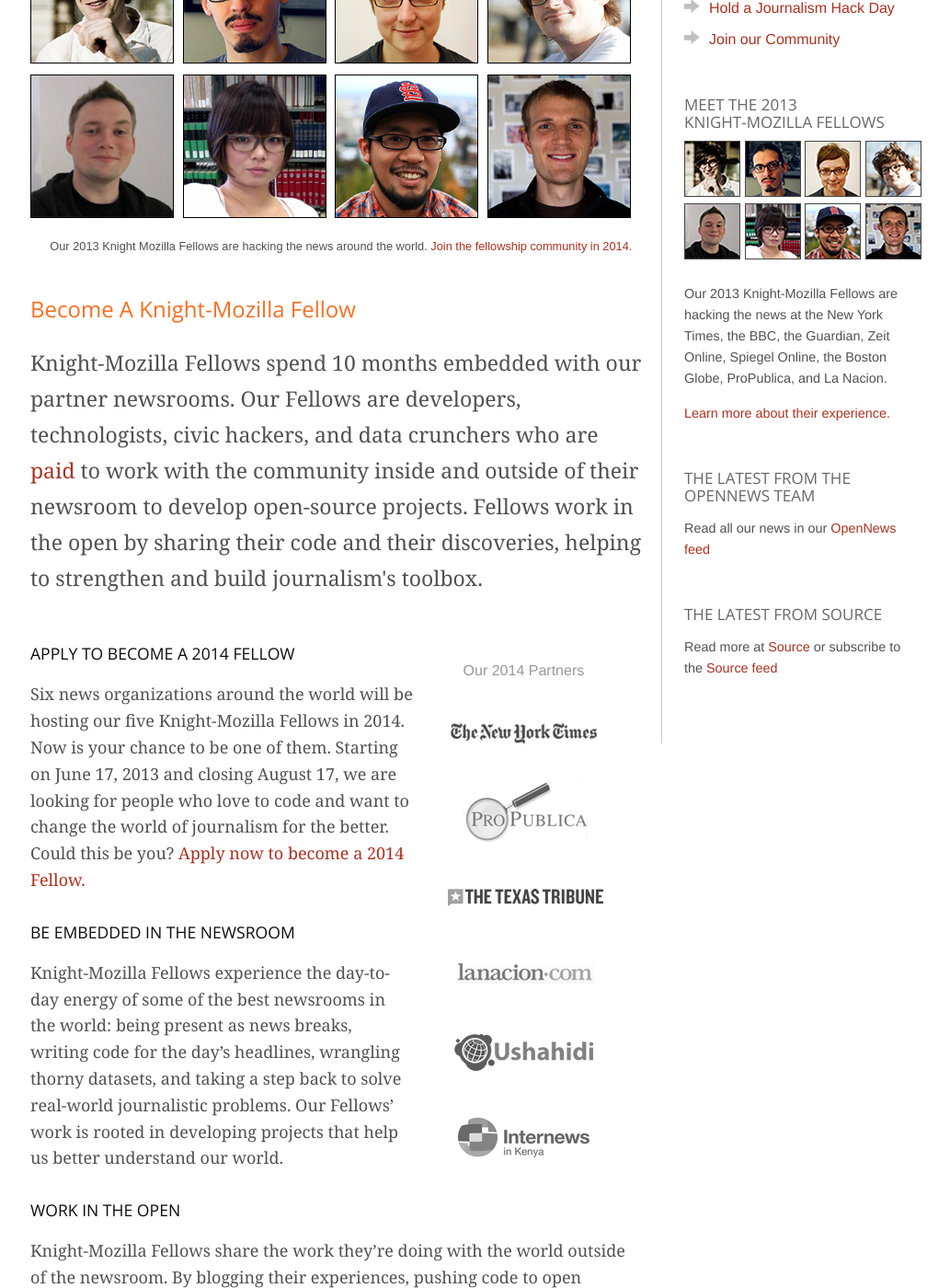
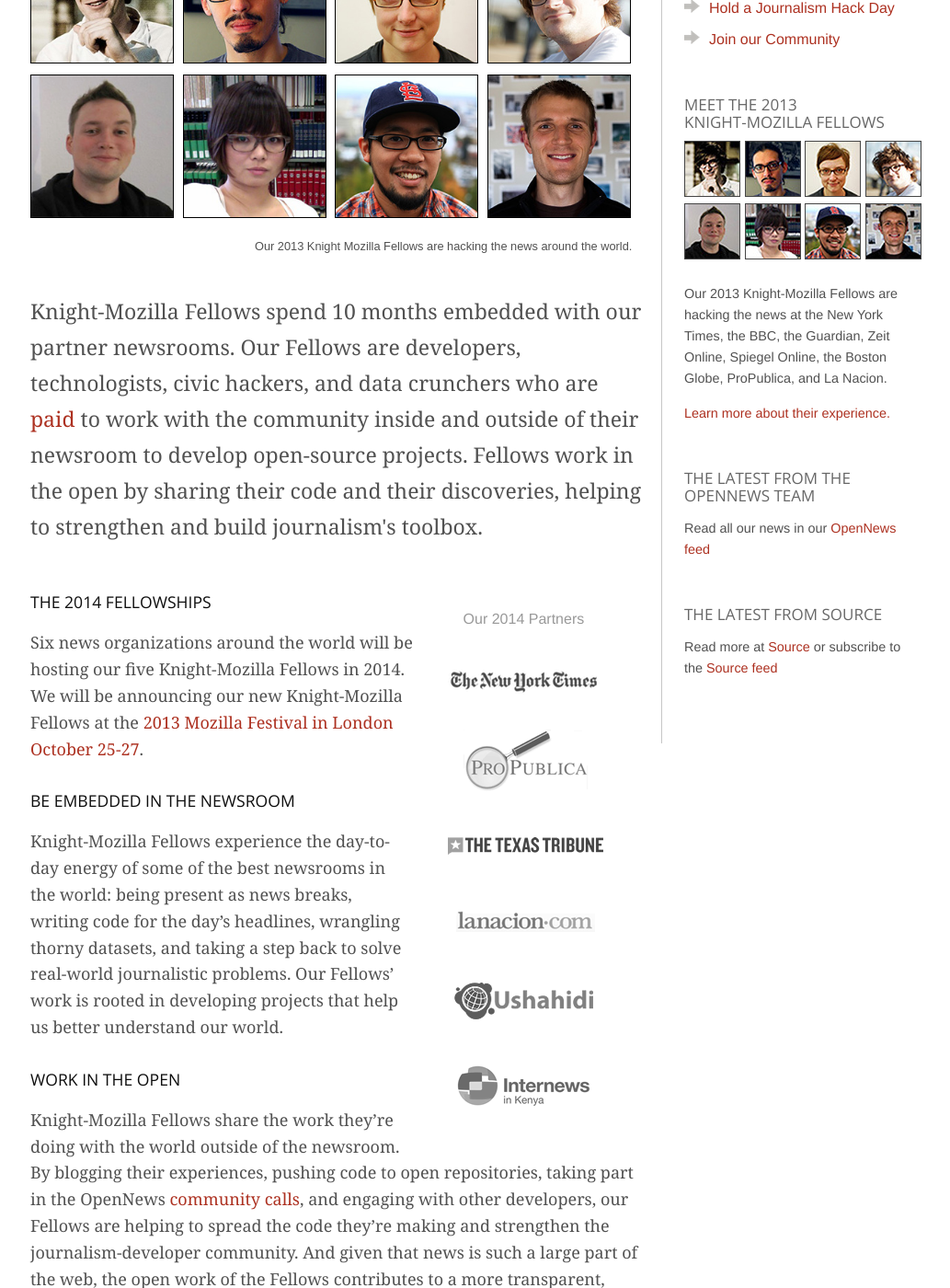
Before and after one commit to mozilla/mozilla-opennews, a Jekyll site: the page built from fellowships/index.md, in a window 1280 px wide and 1400 px high, scrolled down 441 px. Shown: the whole window at 92% size, without its empty margins (117-1150 px from the left). Built offline with Jekyll 4.4.1, drawn with Linux system fonts in a browser that asks for light colours; nearby versions of some CDN libraries; Markdown is read by kramdown in place of the engine named in the settings; comment, search, counter and statistics services are not loaded.

Commit message:
tweaked the fellowship index page

```diff
--- a/fellowships/index.md
+++ b/fellowships/index.md
@@ -13,8 +13,8 @@
 <img src="/media/img/fellows/sonya.jpg" class="frontpic" alt="Sonya Song">
 <img src="/media/img/fellows/mike.jpg" class="frontpic" alt="Mike Tigas">
 <img src="/media/img/fellows/noah.jpg" class="frontpic" alt="Noah Veltman">
-<p class="caption">Our 2013 Knight Mozilla Fellows are hacking the news around the world. <a href="/fellowships/apply.html">Join the fellowship community in 2014.</a></p>
-<h2>Become a Knight-Mozilla Fellow</h2>
+<p class="caption">Our 2013 Knight Mozilla Fellows are hacking the news around the world. </p>
+
 <p class="bodybig">Knight-Mozilla Fellows spend 10 months embedded with our partner newsrooms. Our Fellows are developers, technologists, civic hackers, and data crunchers who are <a href="/fellowships/info.html">paid</a> to work with the community inside and outside of their newsroom to develop open-source projects. Fellows work in the open by sharing their code and their discoveries, helping to strengthen and build journalism's toolbox.</p>
 
 <div id="partnerbox">
@@ -26,8 +26,8 @@
 <a href="http://www.ushahidi.com" class="logo-ushahidi">Ushahidi</a>
 <a href="http://www.internewskenya.org/dataportal/" class="logo-internews">Internews Kenya</a>
 </div>
-###Apply to Become a 2014 Fellow
-Six news organizations around the world will be hosting our five Knight-Mozilla Fellows in 2014. Now is your chance to be one of them. Starting on June 17, 2013 and closing August 17, we are looking for people who love to code and want to change the world of journalism for the better. Could this be you? [Apply now to become a 2014 Fellow.](http://mozillaopennews.org/fellowships/apply.html)
+###The 2014 Fellowships
+Six news organizations around the world will be hosting our five Knight-Mozilla Fellows in 2014. We will be announcing our new Knight-Mozilla Fellows at the <a href="http://mozillafestival.org/">2013 Mozilla Festival in London October 25-27</a>.
 
 ###Be Embedded in the Newsroom
 Knight-Mozilla Fellows experience the day-to-day energy of some of the best newsrooms in the world: being present as news breaks, writing code for the day’s headlines, wrangling thorny datasets, and taking a step back to solve real-world journalistic problems. Our Fellows' work is rooted in developing projects that help us better understand our world.
```
Also changed, not shown: fellowships/apply.md (+0 -2 lines).
